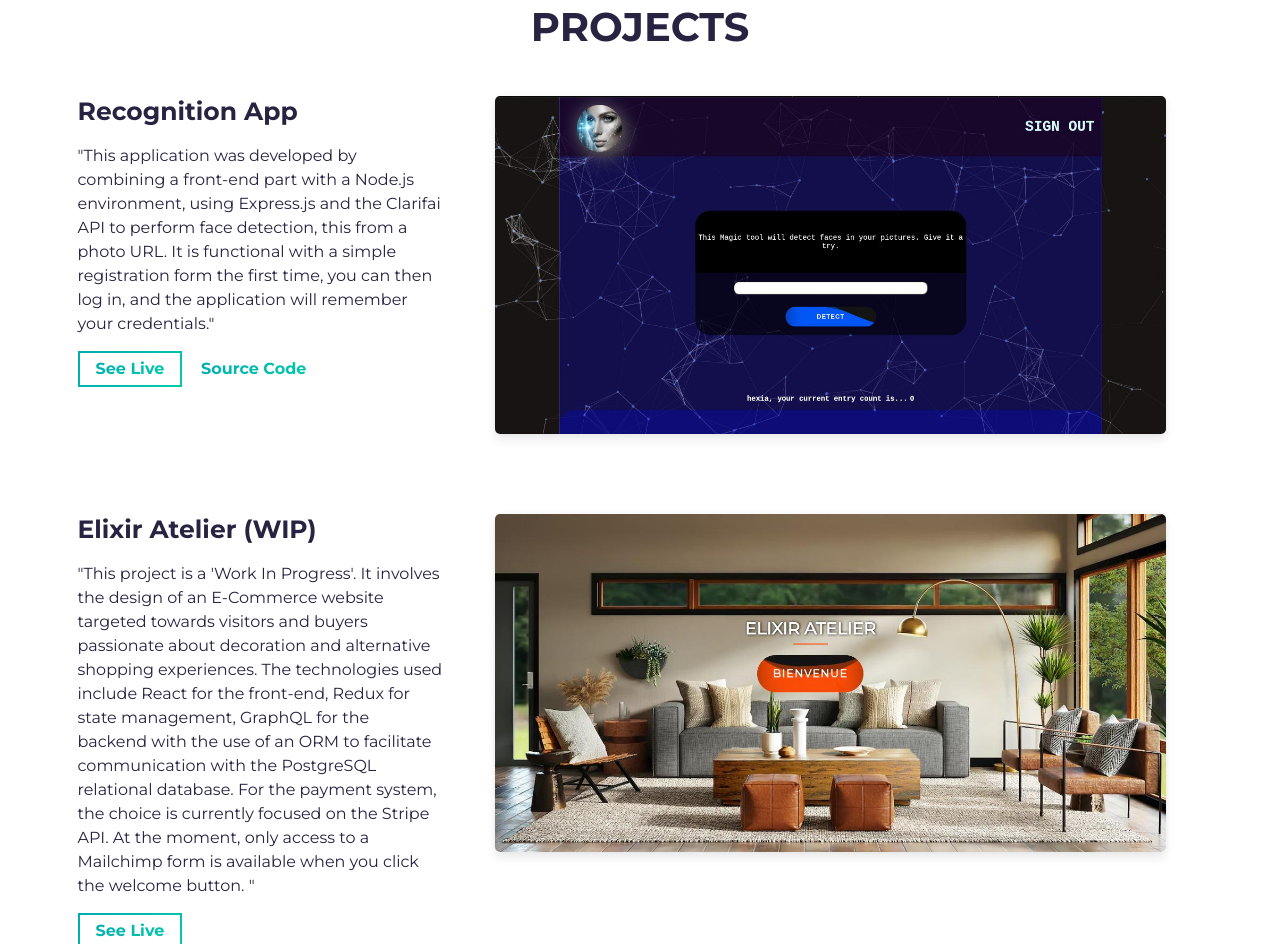
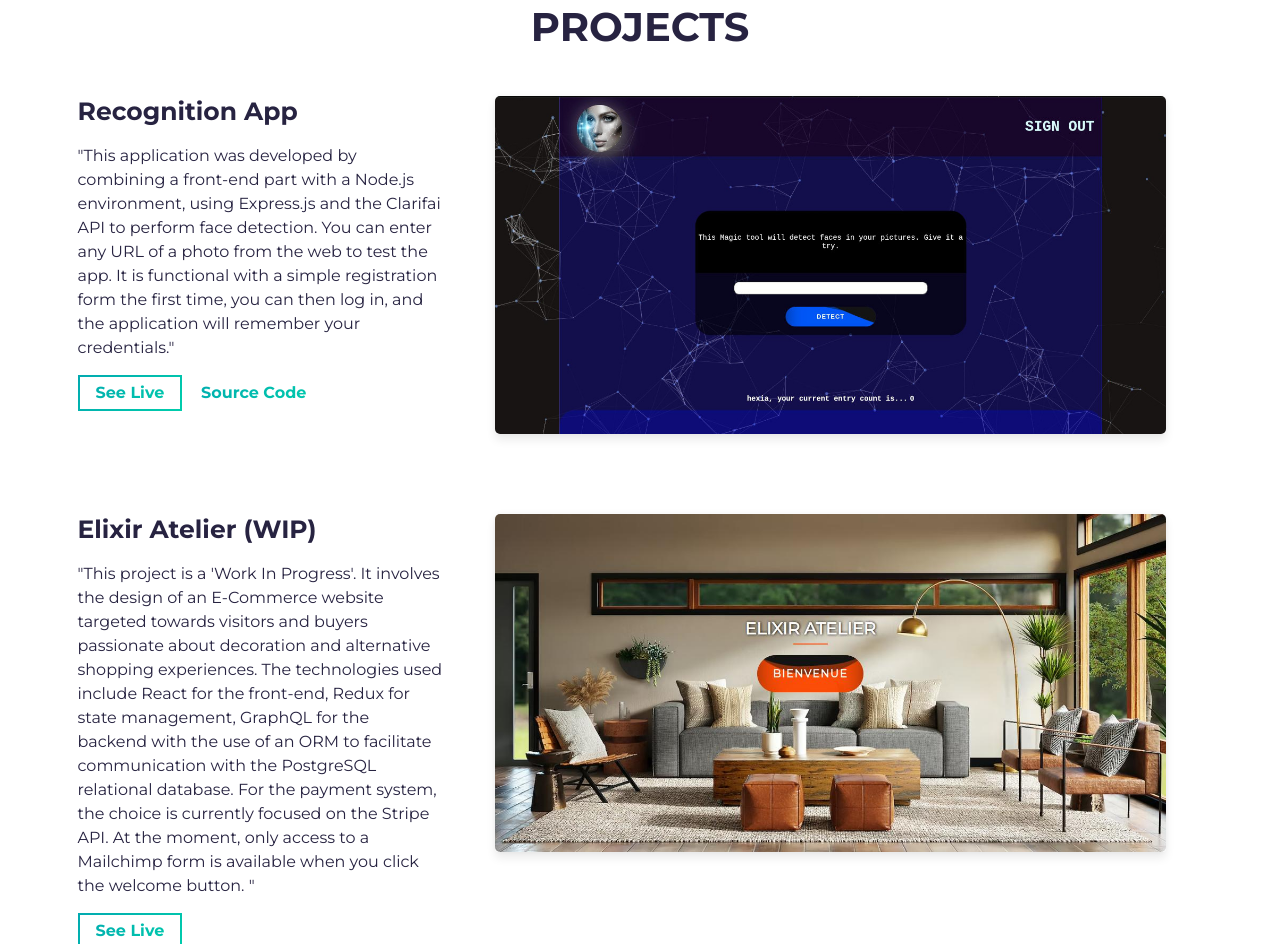
Before and after one commit to AnaisRevellat/portfolio_2024, a website built with Parcel: page src/index.html in a window 1280 px wide. Shown: the part 1525-2469 px from the top of the page. Built offline with nearby package versions, Linux system fonts and the light colour scheme.

Commit message:
fixing issues

```diff
--- a/src/index.html
+++ b/src/index.html
@@ -71,8 +71,8 @@
                 technologies such as React and Next.js for the creation of
                 dynamic and responsive user interfaces. I have evolved within
                 ecosystems like Node.js, where I began my experiences with
-                Express and GraphQL to create servers, also discovering the
-                use of ORMs like TypeORM to interact efficiently with relational
+                Express and GraphQL to create servers, also discovering the use
+                of ORMs like TypeORM to interact efficiently with relational
                 databases, SQL for RDBMS. My versatility allows me to quickly
                 adapt to technical challenges and continuously search for/or to
                 propose solutions. I stay up-to-date with the newest
@@ -113,10 +113,11 @@
                   <p class="mb-4">
                     "This application was developed by combining a front-end
                     part with a Node.js environment, using Express.js and the
-                    Clarifai API to perform face detection, this from a photo URL. It
-                    is functional with a simple registration form the first
-                    time, you can then log in, and the application will remember
-                    your credentials."
+                    Clarifai API to perform face detection. You can enter any
+                    URL of a photo from the web to test the app. It is
+                    functional with a simple registration form the first time,
+                    you can then log in, and the application will remember your
+                    credentials."
                   </p>
                 </div>
                 <a
```
